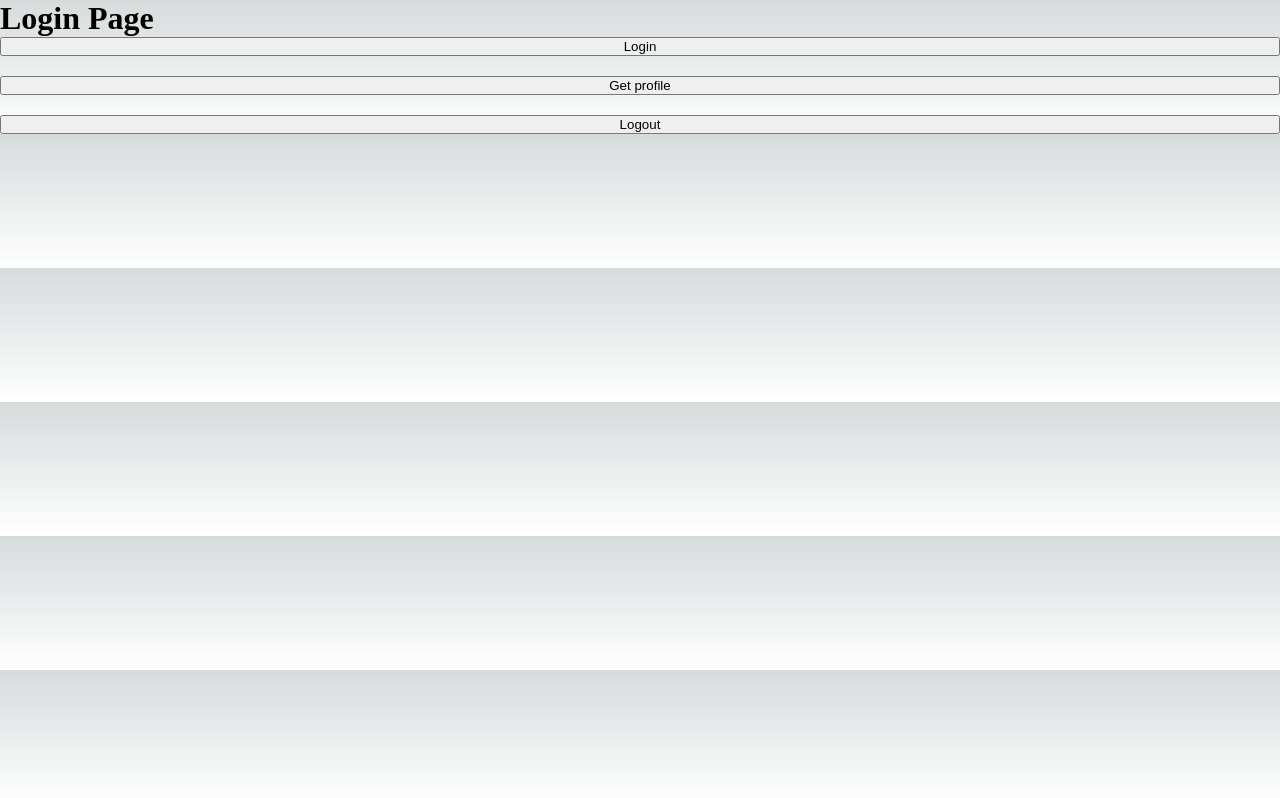
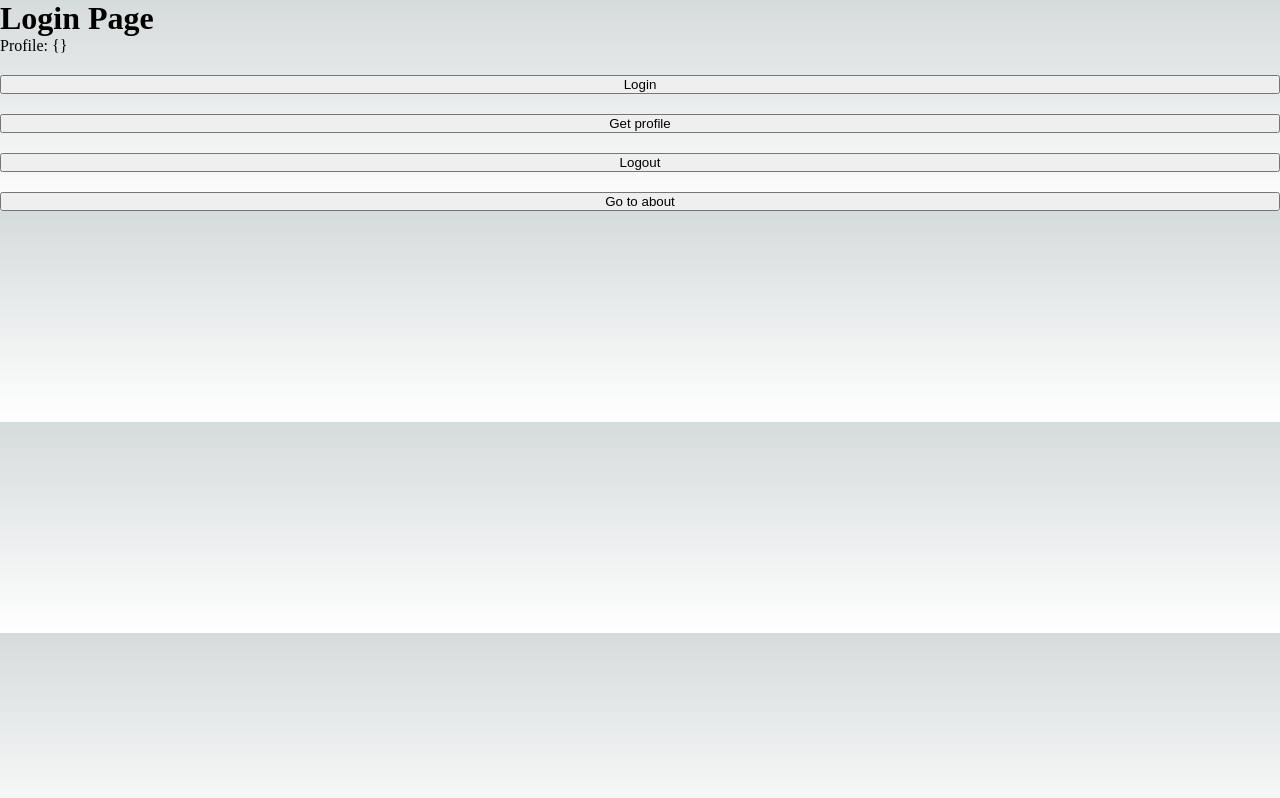
Before and after one commit to Thanhdat013/Nextjs-basic, a Next.js app: page /login in a window 1280 px wide. Built offline with nearby package versions, Linux system fonts and the light colour scheme.

Commit message:
protect page

```diff
--- /dev/null
+++ b/hooks/index.ts
@@ -0,0 +1 @@
+export * from './useAuth'
--- /dev/null
+++ b/hooks/useAuth.ts
@@ -0,0 +1,41 @@
+import useSWR from 'swr'
+import { PublicConfiguration } from 'swr/_internal'
+
+import { authApi } from '@/api/authApi'
+
+export function useAuth(options?: Partial<PublicConfiguration>) {
+  //profile
+
+  const {
+    data: profile,
+    error,
+    mutate,
+  } = useSWR('/profile', {
+    dedupingInterval: 60 * 60 * 1000,
+    revalidateOnFocus: false,
+    ...options,
+  })
+
+  const firstLoading = profile === undefined && error === undefined
+
+  async function login() {
+    await authApi.login({
+      username: 'test',
+      password: '123456',
+    })
+
+    await mutate()
+  }
+  async function logout() {
+    await authApi.logout()
+    mutate({}, false)
+  }
+
+  return {
+    profile,
+    error,
+    login,
+    logout,
+    firstLoading,
+  }
+}
--- /dev/null
+++ b/src/components/common/auth.tsx
@@ -0,0 +1,19 @@
+import { useAuth } from '@/hooks/useAuth'
+import { useRouter } from 'next/router'
+import React, { useEffect } from 'react'
+
+export interface AuthProps {
+  children: any
+}
+export function Auth({ children }: AuthProps) {
+  const router = useRouter()
+  const { profile, firstLoading } = useAuth()
+
+  useEffect(() => {
+    if (!firstLoading && !profile?.username) router.push('/login')
+  }, [router, profile, firstLoading])
+
+  if (!profile?.username) return <p>......loading</p>
+
+  return <div>{children}</div>
+}
--- /dev/null
+++ b/src/components/common/index.ts
@@ -0,0 +1 @@
+export * from './auth'
--- a/src/components/layout/admin.tsx
+++ b/src/components/layout/admin.tsx
@@ -1,15 +1,33 @@
-import { LayoutProps } from '@/models/common';
-import Link from 'next/link';
-import * as React from 'react';
+import { LayoutProps } from '@/models/common'
+import Link from 'next/link'
+import React from 'react'
+import { Auth } from '../common'
+import { useAuth } from '@/hooks/useAuth'
+import { useRouter } from 'next/router'
 
 export function AdminLayout({ children }: LayoutProps) {
+  const router = useRouter()
+  const { logout, profile } = useAuth()
+  const handleLogoutClick = async () => {
+    try {
+      await logout()
+      console.log('redirect to login page')
+      router.push('/login')
+    } catch (error) {
+      console.log('fail to logout', error)
+    }
+  }
   return (
+    <Auth>
       <div>
         <h1>Admin layout</h1>
+        <p>Profile: {JSON.stringify(profile)}</p>
+        <button onClick={handleLogoutClick}>Logout</button>
         <Link href="/">Home</Link>
         <Link href="/about">About</Link>
 
         <div>{children}</div>
       </div>
-  );
+    </Auth>
+  )
 }
--- a/src/pages/_app.tsx
+++ b/src/pages/_app.tsx
@@ -1,5 +1,4 @@
 import '@/styles/globals.css'
-import type { AppProps } from 'next/app'
 import { EmptyLayout } from '@/components/layout'
 import { AppPropsWithLayout } from '@/models/common'
 import { SWRConfig } from 'swr/_internal'
--- a/src/pages/login.tsx
+++ b/src/pages/login.tsx
@@ -1,22 +1,26 @@
 import { authApi } from '@/api/authApi'
+import { useAuth } from '@/hooks/useAuth'
+import { useRouter } from 'next/router'
 import * as React from 'react'
 
 export interface LoginPageProps {}
 
 export default function LoginPage(props: LoginPageProps) {
+  const router = useRouter()
+  const { profile, login, logout } = useAuth({ revalidateOnMount: false })
   const handleLoginClick = async () => {
     try {
-      await authApi.login({
-        username: 'test',
-        password: '123456',
-      })
+      await login()
+      console.log('redirect to dashboard')
+      router.push('/about')
     } catch (error) {
       console.log('fail to login', error)
     }
   }
   const handleLogoutClick = async () => {
     try {
-      await authApi.logout()
+      await logout()
+      console.log('redirect to login page')
     } catch (error) {
       console.log('fail to logout', error)
     }
@@ -34,9 +38,12 @@ export default function LoginPage(props: LoginPageProps) {
     <div>
       <h1>Login Page</h1>
       <div style={{ display: 'flex', flexDirection: 'column', gap: '20px' }}>
+        <p>Profile: {JSON.stringify(profile || {}, null, 4)}</p>
+
         <button onClick={handleLoginClick}>Login</button>
         <button onClick={handleProfileClick}>Get profile</button>
         <button onClick={handleLogoutClick}>Logout</button>
+        <button onClick={() => router.push('/about')}>Go to about</button>
       </div>
     </div>
   )
--- a/tsconfig.json
+++ b/tsconfig.json
@@ -19,7 +19,8 @@
       "@/components/*": ["./src/components/*"],
       "@/models/*": ["./models/*"],
       "@/pages/*": ["./src/pages/components/*"],
-      "@/api/*": ["./api-client/*"]
+      "@/api/*": ["./api-client/*"],
+      "@/hooks/*": ["./hooks/*"]
     }
   },
   "include": ["next-env.d.ts", "**/*.ts", "**/*.tsx"],
```
Also changed, not shown: src/pages/about.tsx (+22 -22 lines), 2 other files (tests, documents, lock files or other folders). Lines whose indentation alone changed are shown as unchanged.
